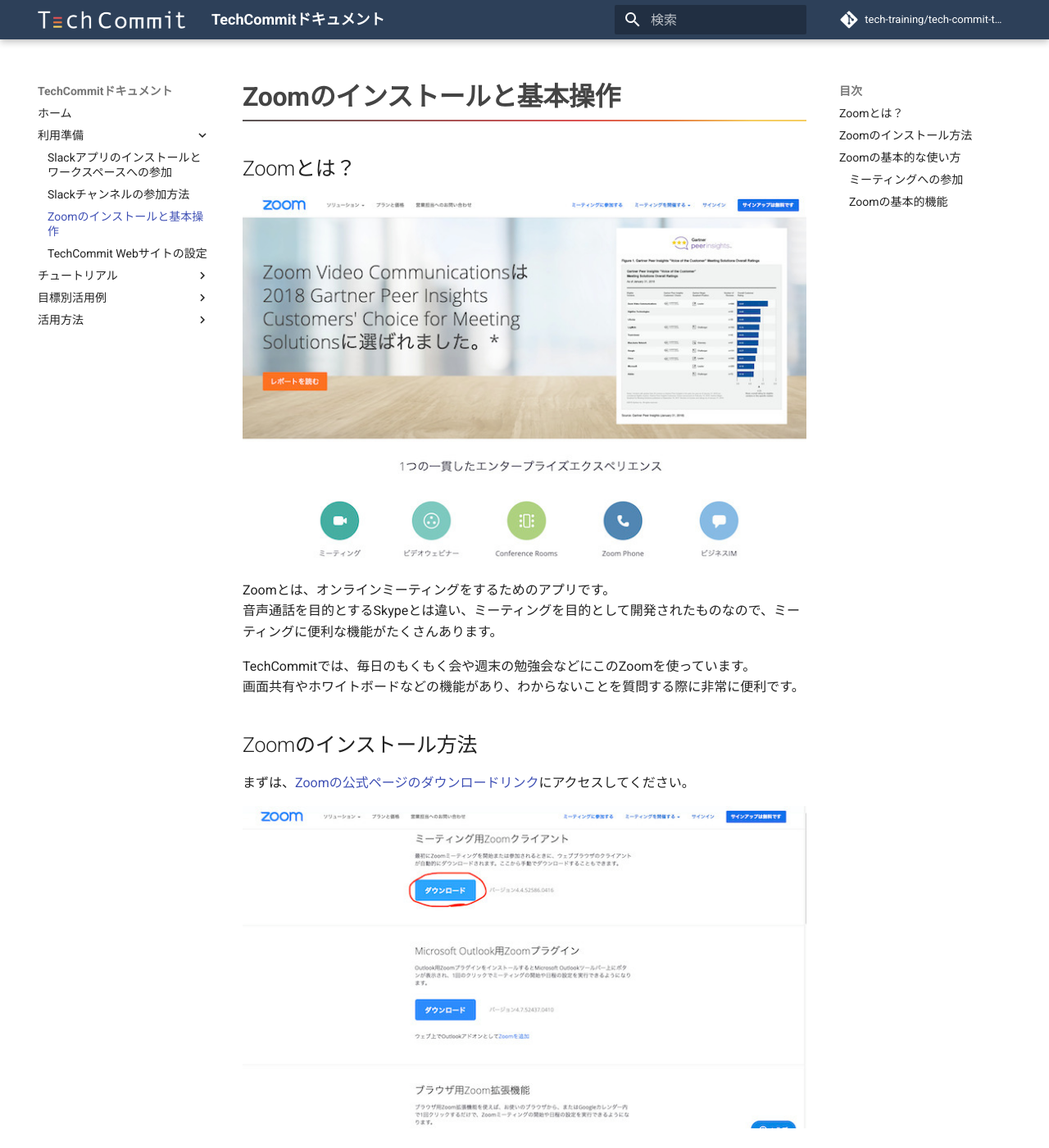
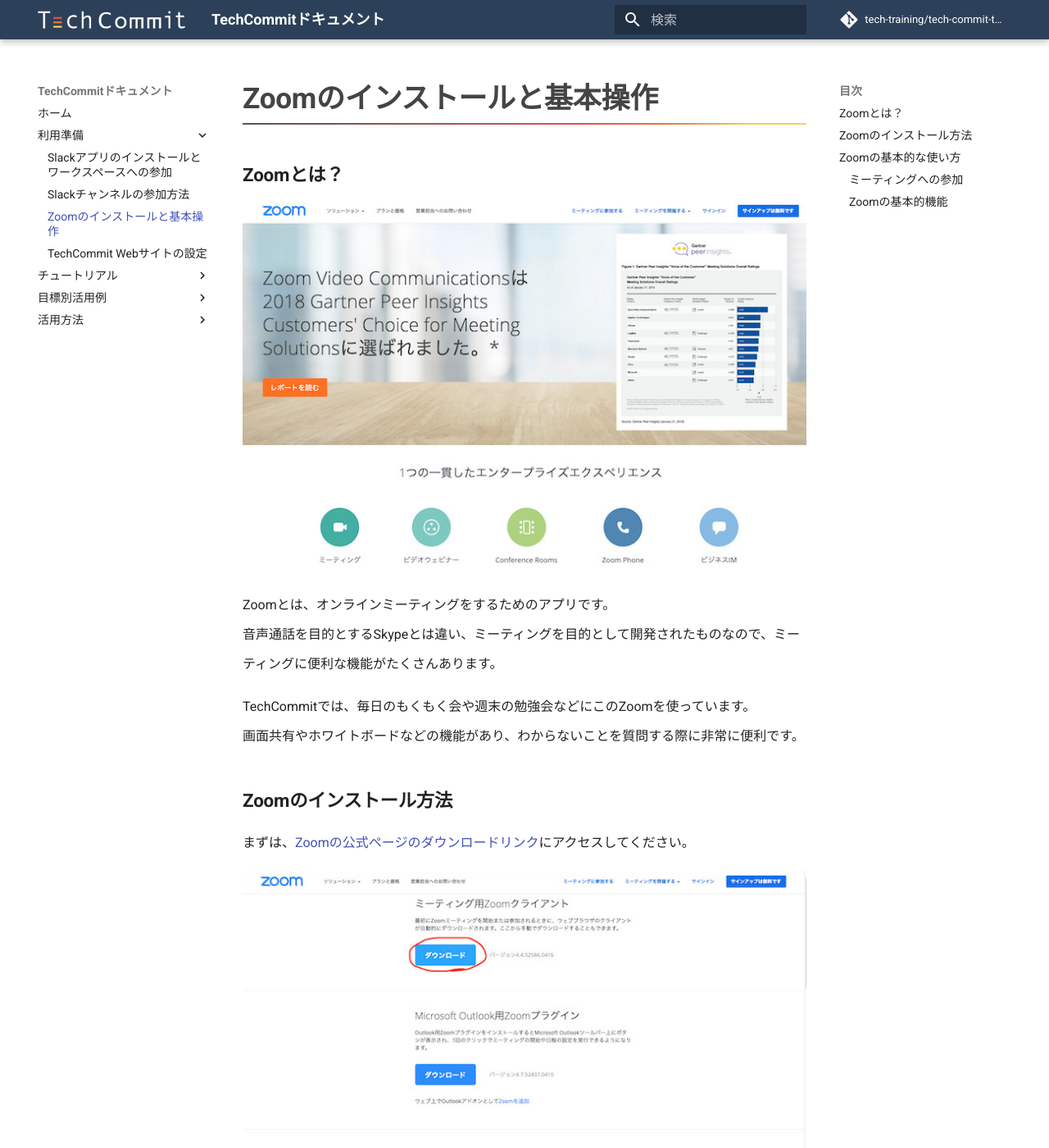
Before and after one commit to tech-training/tech-commit-doc, an MkDocs documentation site: the page built from docs/install-zoom.md, in a window 1280 px wide and 1400 px high. Shown: the whole window at 82% size. Built offline with MkDocs 1.6.1 and Material for MkDocs 9.7.7, drawn with Linux system fonts in a browser that asks for light colours; comment, search, counter and statistics services are not loaded.

Commit message:
見出しのスタイルを簡単に調整

```diff
--- a/docs/css/common/container.css
+++ b/docs/css/common/container.css
@@ -1,8 +1,20 @@
 .md-container .md-content .md-typeset h1 {
   padding-bottom: 6px;
+  font-size: 2.2em;
   font-weight: bold;
   color: #444444;
   border-bottom: 2px solid;
   border-image: linear-gradient(90deg,#595555,#dc5253 60%,#e47740 75%,#f5cd62 90%);
   border-image-slice: 1;
 }
+
+.md-typeset h2 {
+  margin: 2em 0 .64em;
+  font-weight: bold;
+  font-size: 1.4em;
+  line-height: 1.5;
+}
+
+.md-typeset p {
+  line-height: 36px;
+}
```
